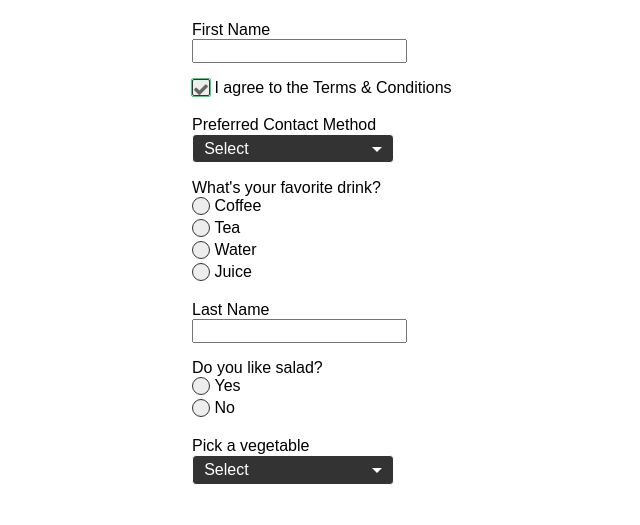
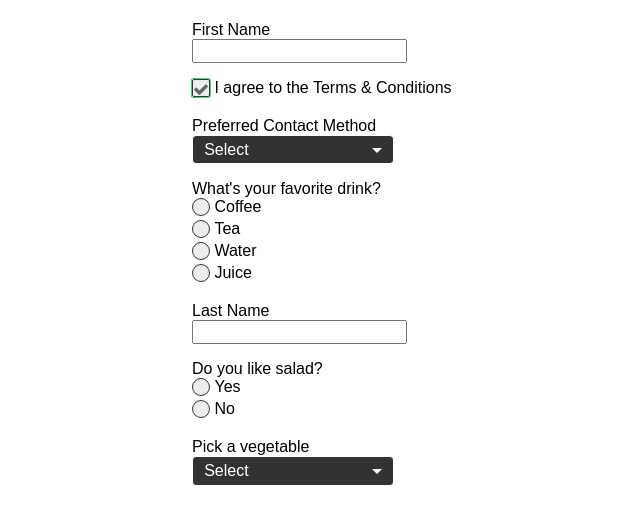
Before and after one commit to dbucky/FancierForms, a plain HTML site: page demo/index.html in a window 1280 px wide. Both pictures are taken after a click on the element 329 px from the left and 146 px from the top of the page. Shown: the part 59-584 px from the top of the page, without its empty margins (128-768 px from the left). Drawn offline with nearby package versions, Linux system fonts and the light colour scheme.

Commit message:
Updated demo.css

```diff
--- a/demo/demo.css
+++ b/demo/demo.css
@@ -4,8 +4,10 @@
 
     BASE STYLES
     LAYOUT
-    HEADER
-    BODY
+    FORMS
+      SELECTS
+      RADIO BUTTONS
+      CHECKBOXES
 */
 
 /*=======================================|
@@ -183,7 +185,7 @@ input[type="checkbox"] + label {
 	border: 1px solid #333;
 	border-radius: 2px;
 	display: inline-block;
-	height: 15px;
+	height: 16px;
 	position: relative;
 	width: 16px;
 }
@@ -193,9 +195,9 @@ input[type="checkbox"] + label {
 	border-radius: 2px;
 	content: "";
 	display: block;
-	height: 17px;
+	height: 18px;
 	left: 50%;
-	margin: -9px 0 0 -10px;
+	margin: -10px 0 0 -10px;
 	position: absolute;
 	top: 50%;
 	width: 18px;
```
